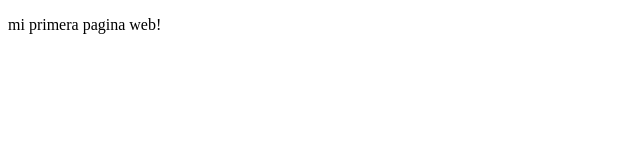
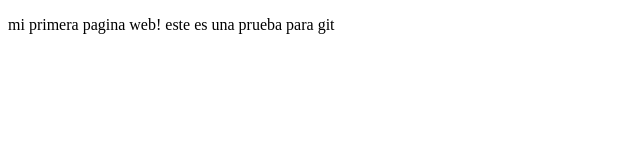
Before and after one commit to Tamef95/proyectoDemo, a plain HTML site: page index.html in a window 1280 px wide. Shown: the whole page, without its empty margins (0-640 px from the left). Drawn offline with Linux system fonts and the light colour scheme.

Commit message:
cambios agregados de prueba

```diff
--- a/index.html
+++ b/index.html
@@ -9,6 +9,7 @@
 <body>
     <p>
         mi primera pagina web!
+        este es una prueba para git
     </p>
 </body>
 </html>
```
